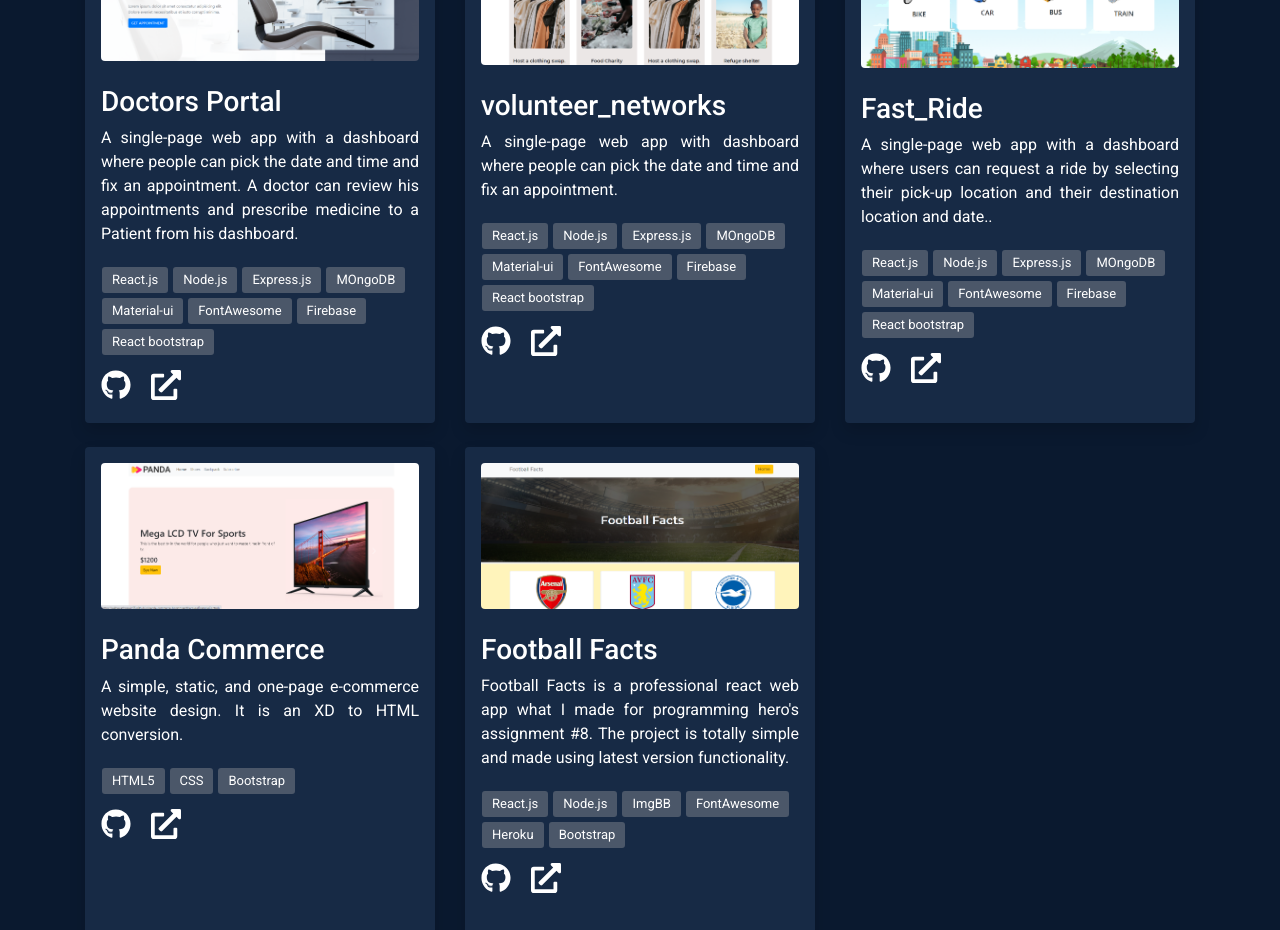
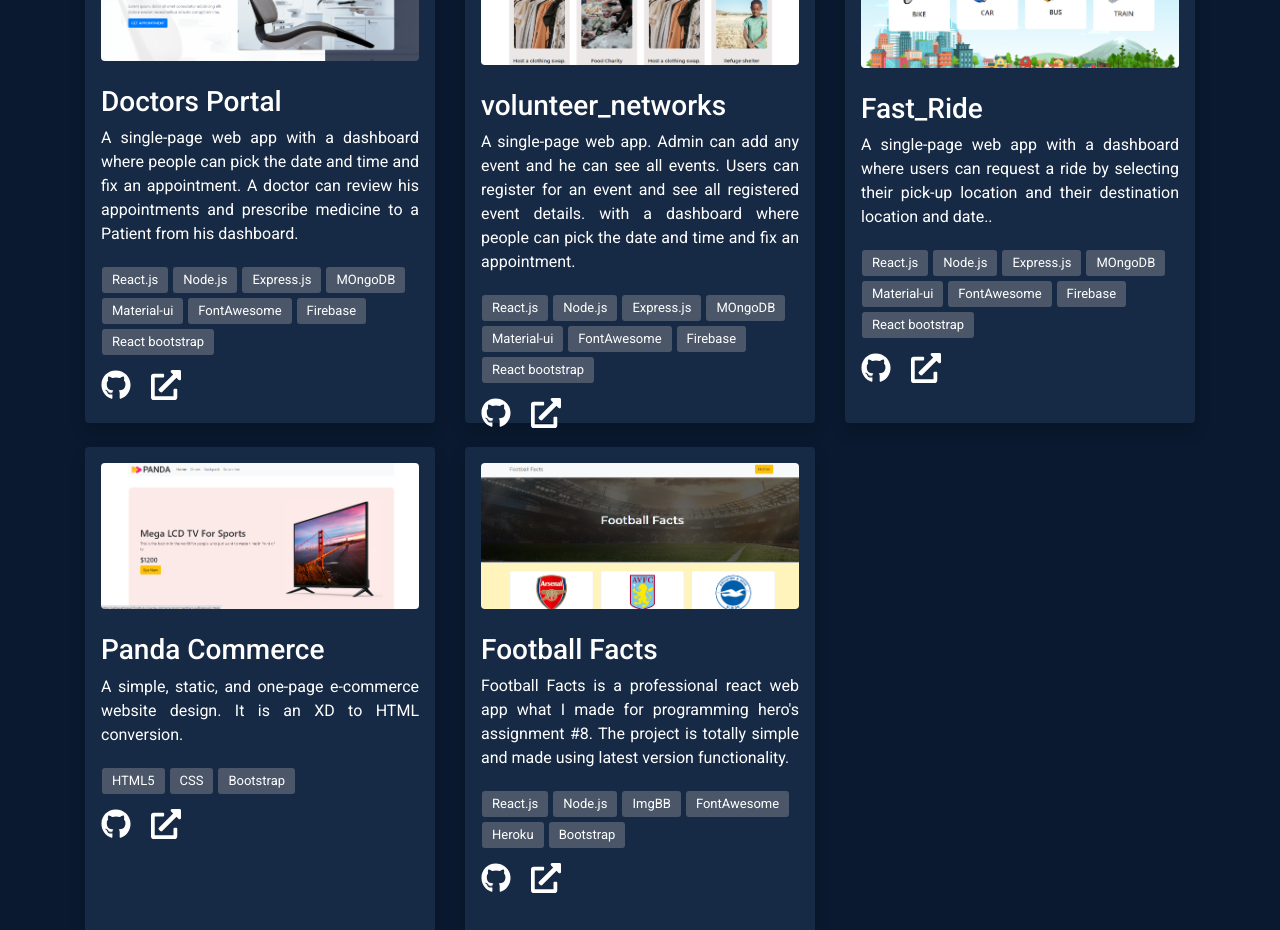
Before and after one commit to sakhawat9/my-protfolio, a React (Create React App) app: page /project in a window 1280 px wide. Shown: the part 800-1730 px from the top of the page. Built offline with nearby package versions, Linux system fonts and the light colour scheme.

Commit message:
sum edit

```diff
--- a/src/component/About/About.css
+++ b/src/component/About/About.css
@@ -16,6 +16,7 @@
 }
 .btn-github:hover{
     background-color: aqua;
+    text-decoration: none;
 }
 
 .btn-linkedIn{
--- a/src/component/Project/Project.js
+++ b/src/component/Project/Project.js
@@ -106,7 +106,7 @@ const Project = () => {
                             <div style={{background: '#172A45', height: '520px'}} className="p-3 img-animation text-justify shadow rounded">
                                 <figure><img className="mb-2 rounded" style={{width: '100%'}} src={volunteerNetworks} alt=""/></figure>
                                 <h3>volunteer_networks</h3>
-                                <p>A single-page web app with dashboard where people can pick the date and time and fix an appointment. </p>
+                                <p>A single-page web app. Admin can add any event and he can see all events. Users can register for an event and see all registered event details. with a dashboard where people can pick the date and time and fix an appointment. </p>
                                 <div className="row technology px-3 pb-2">
                                     <span>React.js</span>
                                     <span>Node.js</span>
```
